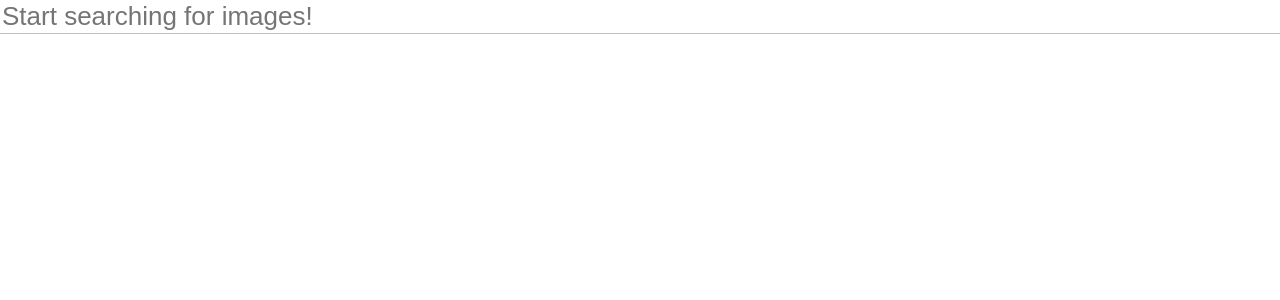
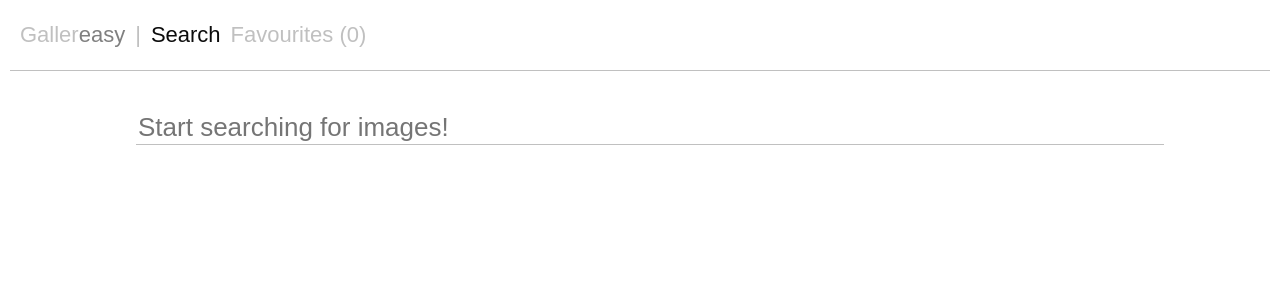
Before and after one commit to yusufhacktiv8/galleryeasy, a React (Create React App) app: page / in a window 1280 px wide. Shown: the top 300 px of the page. Built offline with nearby package versions, Linux system fonts and the light colour scheme.

Commit message:
Add header

```diff
--- a/src/components/GalleryList.css
+++ b/src/components/GalleryList.css
@@ -1,4 +1,7 @@
 .grid {
   display: flex;
   flex-flow: row wrap;
+  width: 80%;
+  margin-left: auto;
+  margin-right: auto;
 }
--- /dev/null
+++ b/src/components/GalleryListContainer.css
@@ -0,0 +1,13 @@
+.text-search-container {
+  width: 100%;
+  padding: 10px;
+  text-align: center;
+  margin-top: 30px;
+}
+
+.gallery-list-container {
+  width: 100%;
+  padding: 10px;
+  text-align: center;
+  margin-top: 10px;
+}
--- a/src/components/GalleryListContainer.jsx
+++ b/src/components/GalleryListContainer.jsx
@@ -1,8 +1,11 @@
 import React, { Component } from 'react';
 import axios from 'axios';
 
+import Header from './Header';
+import SearchText from './SearchText';
 import GalleryList from './GalleryList';
-import SearchText from './SearchText';
+import Loading from './Loading';
+import './GalleryListContainer.css';
 
 const IMAGES_LIMIT = 8;
 const IMAGES_API_URL = 'http://api.giphy.com/v1/gifs/search';
@@ -11,6 +14,7 @@ export default class GalleryListContainer extends Component {
   state = {
     images: [],
     favourites: [],
+    loading: false,
   }
 
   onSearch = (search) => {
@@ -20,6 +24,9 @@ export default class GalleryListContainer extends Component {
   }
 
   fetchImages(search = '') {
+    this.setState({
+      loading: true,
+    });
     axios.get(IMAGES_API_URL, {
       params: {
         q: search,
@@ -36,11 +43,15 @@ export default class GalleryListContainer extends Component {
           }
         ));
         this.setState({
+          loading: false,
           images,
         });
       })
       .catch((error) => {
         console.log(error);
+        this.setState({
+          loading: false,
+        });
       });
   }
 
@@ -74,17 +85,18 @@ export default class GalleryListContainer extends Component {
     return (
       <div className="container">
         <div className="row">
-          <div className="col-12">
-            <SearchText onSearch={this.onSearch} />
-          </div>
+          <Header selectedMenu="search" />
         </div>
-        <div className="row">
-          <div className="twelve columns">
-            <GalleryList
+        <div className="text-search-container">
+          <SearchText onSearch={this.onSearch} />
+        </div>
+        <div className="gallery-list-container">
+          {
+            this.state.loading ? <Loading description="Fetching images" /> : (<GalleryList
               items={images}
               onItemFavouriteClicked={this.toggleFavourite}
-            />
-          </div>
+            />)
+          }
         </div>
       </div>
     );
--- /dev/null
+++ b/src/components/Header.css
@@ -0,0 +1,40 @@
+.header {
+  height: 70px;
+  margin: 10px;
+  margin-top: 0;
+  border-bottom: 1px solid silver;
+  font-size: 22px;
+}
+.header ul {
+  list-style-type: none;
+  margin: 0;
+  padding: 0;
+  line-height: 70px;
+  color: silver;
+}
+
+.header li {
+  float: left;
+  height: 30px;
+  margin-left: 10px;
+}
+
+.logo-text {
+
+}
+
+.logo-text span {
+  color: gray;
+}
+
+.header .selected {
+  color: #0C0C0C;
+}
+
+.divider {
+
+}
+
+.selected {
+
+}
--- /dev/null
+++ b/src/components/Header.jsx
@@ -0,0 +1,26 @@
+import React from 'react';
+import './Header.css';
+
+const menuCode = {
+  SEARCH: 'search',
+  FAVOURITE: 'favourite',
+};
+
+export default ({ selectedMenu = menuCode.SEARCH, favouriteCount = 0, onMenuClick }) => (
+  <div className="header">
+    <ul>
+      <li className="logo-text">
+        Galler<span>easy</span>
+      </li>
+      <li className="divider">
+        |
+      </li>
+      <li className={selectedMenu === menuCode.SEARCH ? 'selected' : ''} onClick={() => onMenuClick(menuCode.SEARCH)}>
+        Search
+      </li>
+      <li className={selectedMenu === menuCode.FAVOURITE ? 'selected' : ''} onClick={() => onMenuClick(menuCode.FAVOURITE)}>
+        Favourites ({favouriteCount})
+      </li>
+    </ul>
+  </div>
+);
--- /dev/null
+++ b/src/components/Loading.jsx
@@ -0,0 +1,8 @@
+import React from 'react';
+
+export default ({ description }) => (
+  <div>
+    <img src="/images/spinner.gif" />
+    <div>{description}</div>
+  </div>
+);
--- a/src/components/SearchText.css
+++ b/src/components/SearchText.css
@@ -3,6 +3,8 @@
   border-bottom: 1px solid silver;
   font-size: 26px;
   color: gray;
-  width: 100%;
+  width: 80%;
+  margin-left: auto;
+  margin-right: auto;
   outline-width: 0;
 }
```
Also changed, not shown: public/images/spinner.gif (added).
